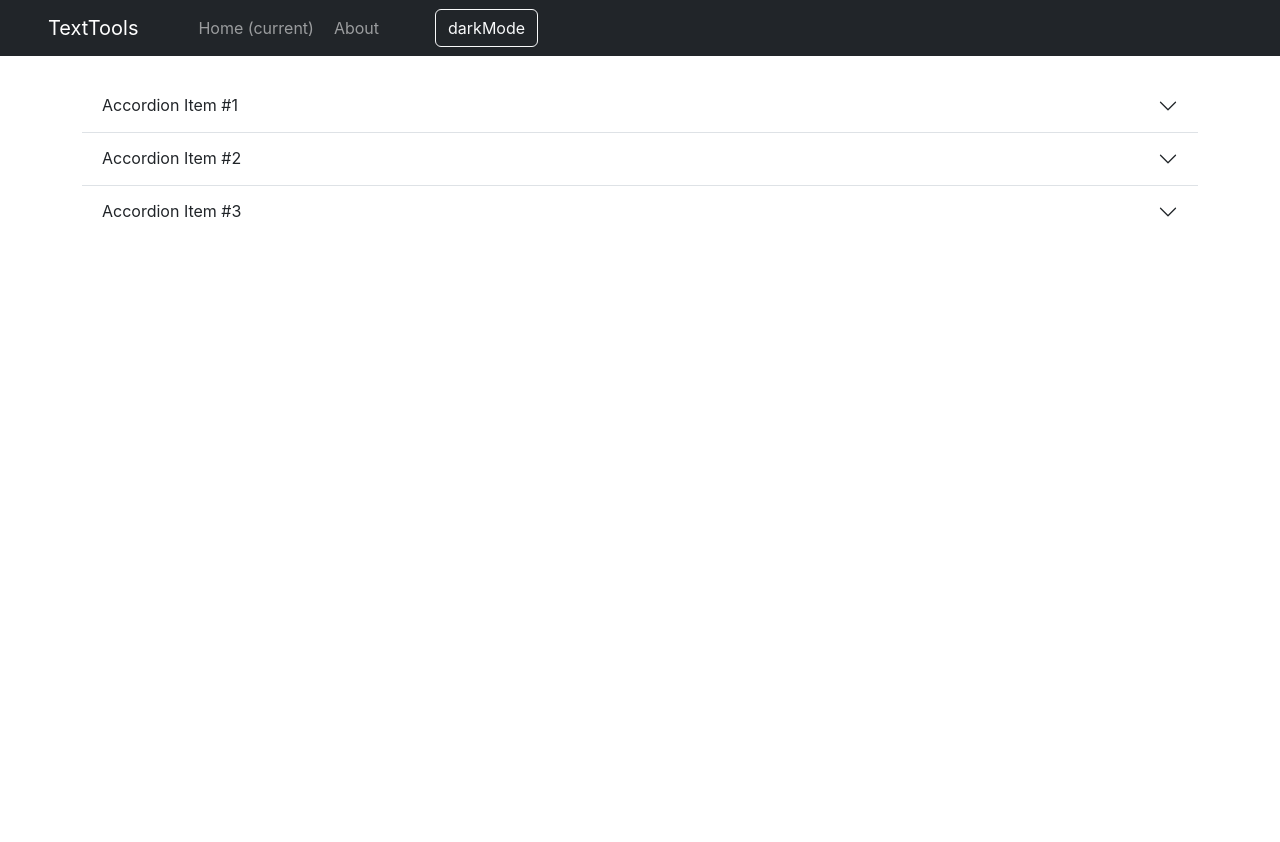
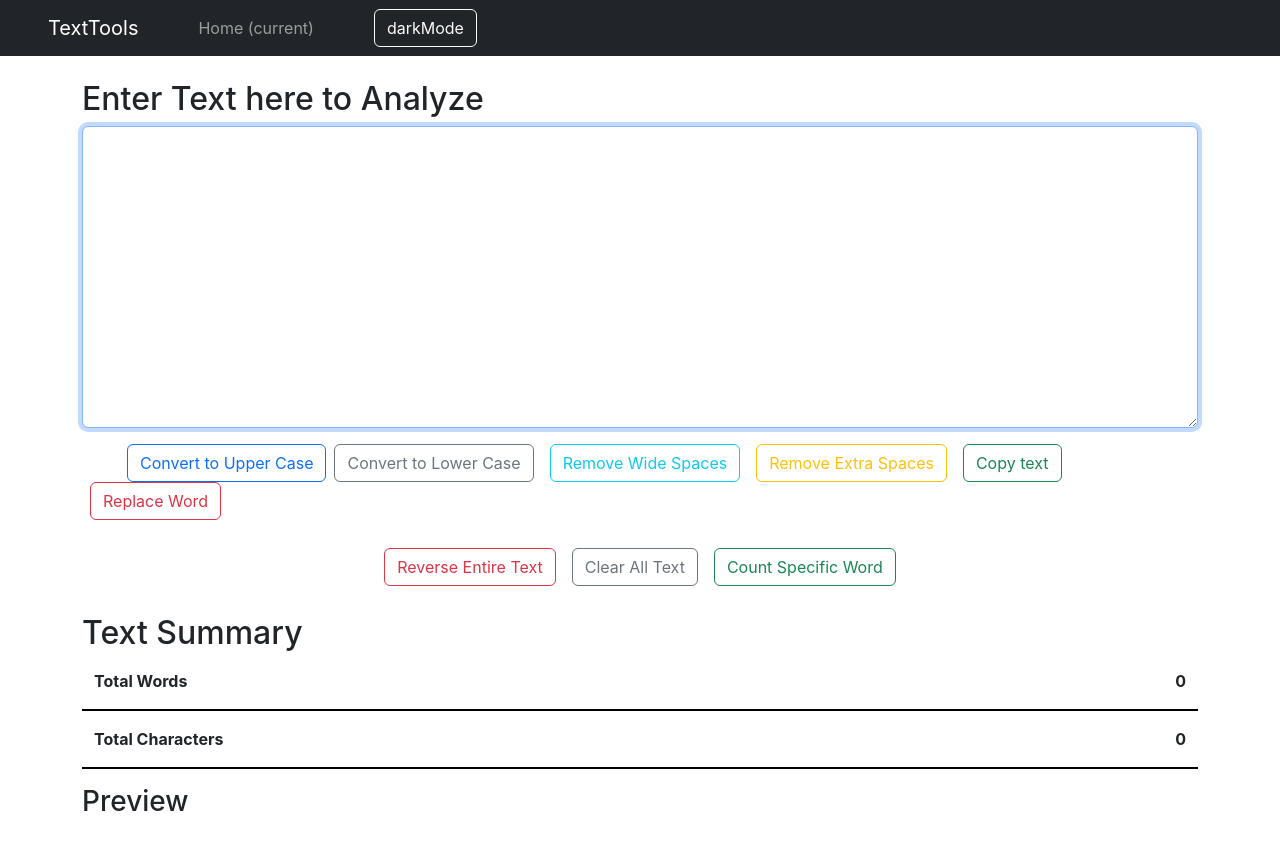
Before and after one commit to ahmadcodes39/TextTools-ReactApp, a React (Create React App) app: page /about in a window 1280 px wide. Before the commit the page ends 800 px from the top, so only its background shows below. Built offline with nearby package versions, Linux system fonts and the light colour scheme.

Commit message:
deploying on github pages

```diff
--- a/package.json
+++ b/package.json
@@ -1,4 +1,5 @@
 {
+  "homepage": "https://ahmadcodes39.github.io/TextTools-ReactApp",
   "name": "texttools",
   "version": "0.1.0",
   "private": true,
@@ -6,6 +7,7 @@
     "@testing-library/jest-dom": "^5.17.0",
     "@testing-library/react": "^13.4.0",
     "@testing-library/user-event": "^13.5.0",
+    "gh-pages": "^6.1.1",
     "react": "^18.2.0",
     "react-dom": "^18.2.0",
     "react-router": "^6.22.3",
@@ -15,6 +17,8 @@
     "web-vitals": "^2.1.4"
   },
   "scripts": {
+    "predeploy": "npm run build",
+    "deploy": "gh-pages -d build",
     "start": "react-scripts start",
     "build": "react-scripts build",
     "test": "react-scripts test",
--- a/src/App.js
+++ b/src/App.js
@@ -3,13 +3,13 @@ import React, { useState } from "react";
 import Alerts from "./Components/Alerts";
 import Navbar from "./Components/Navbar";
 import TextForm from "./Components/TextForm";
-import About from "./Components/About";
-import {
-  BrowserRouter as Router,
-  Switch,
-  Route,
-  Link
-} from "react-router-dom";
+// import About from "./Components/About";
+// import {
+//   BrowserRouter as Router,
+//   Switch,
+//   Route,
+//   Link
+// } from "react-router-dom";
 
 
 function App() {
@@ -46,21 +46,23 @@ function App() {
     }, 1500);
   };
   return (
-    <Router>
+    // <Router>
+    <>
         <Navbar heading="TextTools" mode={mode} toggleStyle={toggleStyle} />
         <Alerts alert={alert} />
         <div className="container my-4">
-          <Switch>
+          {/* <Switch>
               <Route exact path="/about">
                 <About />
               </Route>
 
-              <Route exact path="/">
+            <Route exact path="/"> */}
                 <TextForm heading="Enter Text here to Analyze" showAlert={showAlert} mode={mode} toggleStyle={toggleStyle}/>
-              </Route>
-          </Switch>
+              {/* </Route> */}
+          {/* </Switch>     */}
         </div>
-    </Router>
+    </>
+    // </Router>
   );
 }
 
--- a/src/Components/Navbar.js
+++ b/src/Components/Navbar.js
@@ -1,9 +1,9 @@
 import React from "react";
-import {Link } from "react-router-dom/cjs/react-router-dom.min";
+// import {Link } from "react-router-dom/cjs/react-router-dom.min";
 export default function Navbar(props) {
   return (
     <nav className="navbar navbar-expand-lg navbar-dark bg-dark ">
-      <a className="navbar-brand mx-5" href="/">
+      <a className="navbar-brand mx-5" href="#">
         {props.heading}
       </a>
       <button
@@ -20,15 +20,15 @@ export default function Navbar(props) {
       <div className="collapse navbar-collapse" id="navbarSupportedContent">
             <ul className="navbar-nav mr-auto">
               <li className="nav-item active">
-                <Link className="nav-link mx-1 " to="/">
+                <a className="nav-link mx-1 " href="#">
                   Home <span className="sr-only">(current)</span>
-                </Link>
+                </a>
               </li>
-              <li className="nav-item">
-                <Link className="nav-link " to="/about">
+              {/* <li className="nav-item">
+                <a className="nav-link " to="/about">
                   About
-                </Link>
-              </li>
+                </a>
+              </li> */}
             </ul>
             <button type="button " className={`btn btn-outline-light btn-${props.mode==='light'?'dark':'light btn-dark ' } mx-5 `}onClick={props.toggleStyle}>
             {`${props.mode==='light'?'dark':'light'}Mode`}
--- a/src/Components/TextForm.js
+++ b/src/Components/TextForm.js
@@ -135,7 +135,7 @@ const CountSpecificWord=()=>{
             <button type="button" className="btn btn-outline-danger mx-2 my-1" onClick={ReverseText} >
               Reverse Entire Text
             </button>
-            <button type="button" className="btn btn-outline-dark mx-2 my-1" onClick={clearText} >
+            <button type="button" className="btn btn-outline-secondary mx-2 my-1" onClick={clearText} >
               Clear All Text
             </button>
             <button type="button" className="btn btn-outline-success mx-2 my-1" onClick={() => OpenFields("count")} >
```
Also changed, not shown: 1 other file (tests, documents, lock files or other folders).
